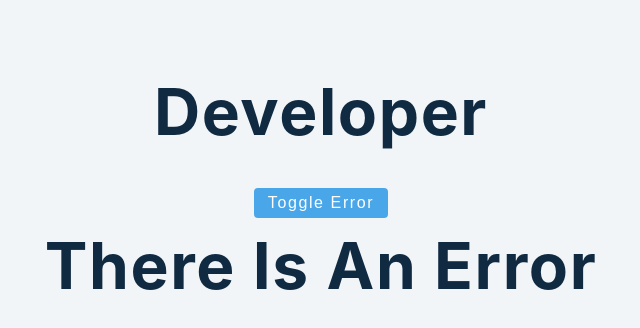
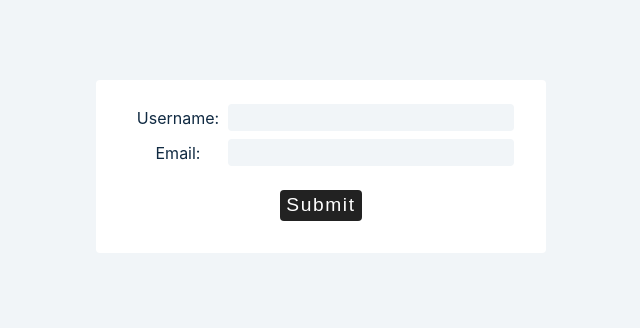
Before and after one commit to KishoreBabu420/react-hooks-tutorial, a React (Create React App) app: page / in a window 1280 px wide. Shown: the top 328 px of the page, without its empty margins (319-959 px from the left). Built offline with nearby package versions, Linux system fonts and the light colour scheme.

Commit message:
add forms

```diff
--- a/package.json
+++ b/package.json
@@ -9,6 +9,7 @@
     "react": "^18.1.0",
     "react-dom": "^18.1.0",
     "react-scripts": "5.0.1",
+    "uuid": "^8.3.2",
     "web-vitals": "^2.1.4"
   },
   "scripts": {
--- a/src/App.js
+++ b/src/App.js
@@ -1,4 +1,4 @@
-import Session from './sessions/conditionalRendering/ShortCircuiting';
+import Session from './sessions/forms/ControlledInputs';
 
 const App = () => {
   return (
--- /dev/null
+++ b/src/sessions/forms/ControlledInputs.js
@@ -0,0 +1,61 @@
+import React, { useState } from 'react';
+
+import { v4 as uuidv4 } from 'uuid';
+
+const ControlledInputs = () => {
+  const [username, setUsername] = useState('');
+  const [email, setEmail] = useState('');
+
+  const [people, setPeople] = useState([]);
+
+  const submitHandler = (e) => {
+    e.preventDefault();
+    if (username && email) {
+      const person = { id: uuidv4(), username: username, email: email };
+      setPeople((people) => {
+        return [...people, person];
+      });
+      setUsername('');
+      setEmail('');
+    } else {
+      console.log('Inputs cannot be empty');
+    }
+  };
+  return (
+    <>
+      <form className='form' onSubmit={submitHandler}>
+        <div className='form-control'>
+          <label htmlFor='username'>Username: </label>
+          <input
+            type='text'
+            id='username'
+            value={username}
+            onChange={(e) => setUsername(e.target.value)}
+          />
+        </div>
+        <div className='form-control'>
+          <label htmlFor='email'>Email: </label>
+          <input
+            type='text'
+            id='email'
+            value={email}
+            onChange={(e) => setEmail(e.target.value)}
+          />
+        </div>
+        <button type='submit'>submit</button>
+      </form>
+
+      {people.map((person) => {
+        const { id, username, email } = person;
+        return (
+          <div className='item' key={id}>
+            <h4>{username}</h4>
+            <p>{email}</p>
+          </div>
+        );
+      })}
+    </>
+  );
+};
+
+export default ControlledInputs;
```
Also changed, not shown: src/sessions/forms/FormErrorExample.js (added, +36 -0 lines), 1 other file (tests, documents, lock files or other folders).
